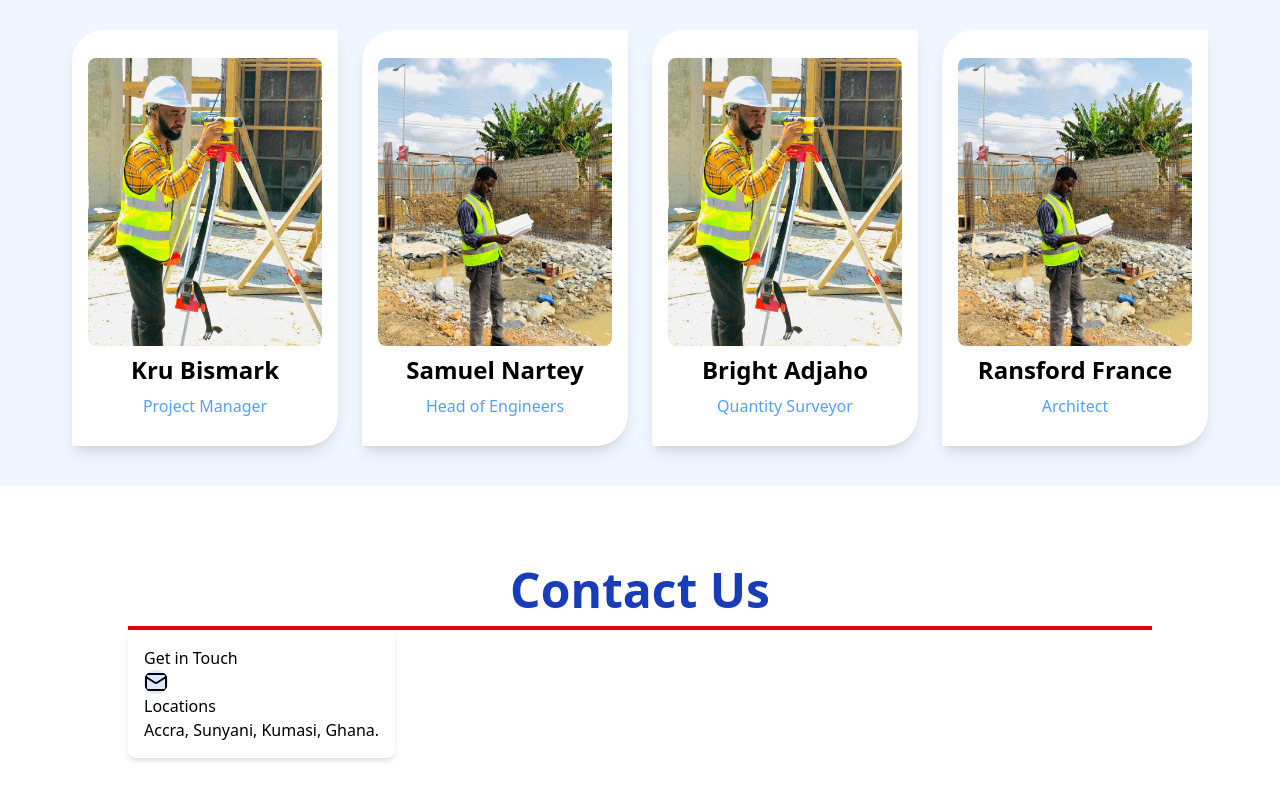
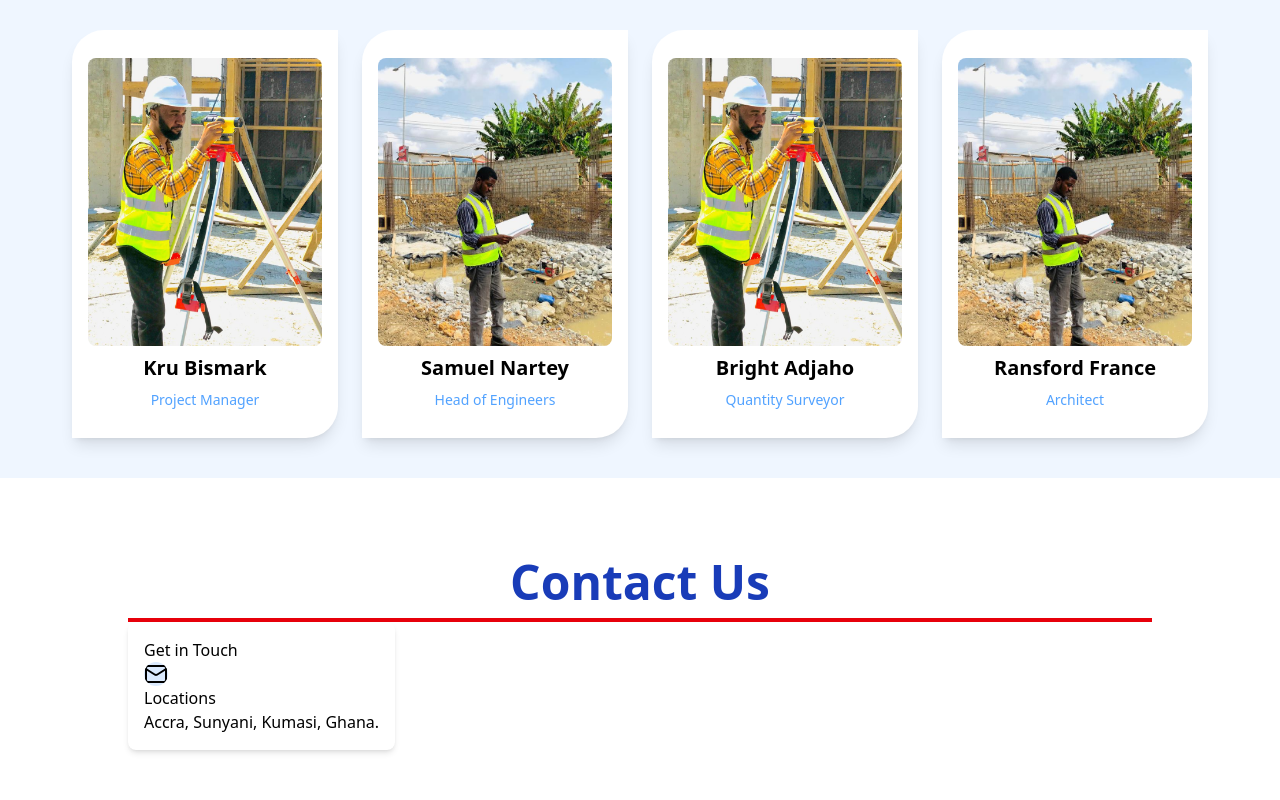
Before and after one commit to Obayaa/construction_website, a React (Vite) app: page / in a window 1280 px wide. Shown: the part 3906-4706 px from the top of the page. Built offline with nearby package versions, Linux system fonts and the light colour scheme.

Commit message:
style: adjust Team and TeamCard components for improved layout and consistency

```diff
--- a/src/components/Team.jsx
+++ b/src/components/Team.jsx
@@ -5,7 +5,7 @@ import TeamCard from "./Team_Card";
 
 export default function Team() {
     return (
-        <div className="max-w-7xl mx-auto px-8 flex flex-col gap-10">
+        <div className="max-w-7xl mx-auto px-8 flex flex-col gap-10 p7-10">
             <div className="flex flex-col gap-7">
                 <Section_Title title={"Meet Our Team"} />
                 <p className="text-center text-lg">Get to know the dedicated professionals whose expertise and passion drive our company's success.</p>
--- a/src/components/Team_Card.jsx
+++ b/src/components/Team_Card.jsx
@@ -2,10 +2,10 @@
 export default function TeamCard({ member, position, image }) {
     return (
         <div className="bg-white shadow-lg hover:scale-110 duration-300 h-fit px-4 py-7 rounded-tl-4xl rounded-br-4xl">
-            <img src={image} alt="" className="w-72 h-72 rounded-lg object-cover" />
+            <img src={image} alt="" className="w-72 h-72 rounded-lg object-cover self-center" />
             <div className="text-center flex flex-col gap-2 pt-2">
-                <h1 className="font-bold text-2xl">{member}</h1>
-                <p className="text-base text-blue-400">{position}</p>
+                <h1 className="font-bold text-xl">{member}</h1>
+                <p className="text-sm text-blue-400">{position}</p>
             </div>
         </div>
     )
```
